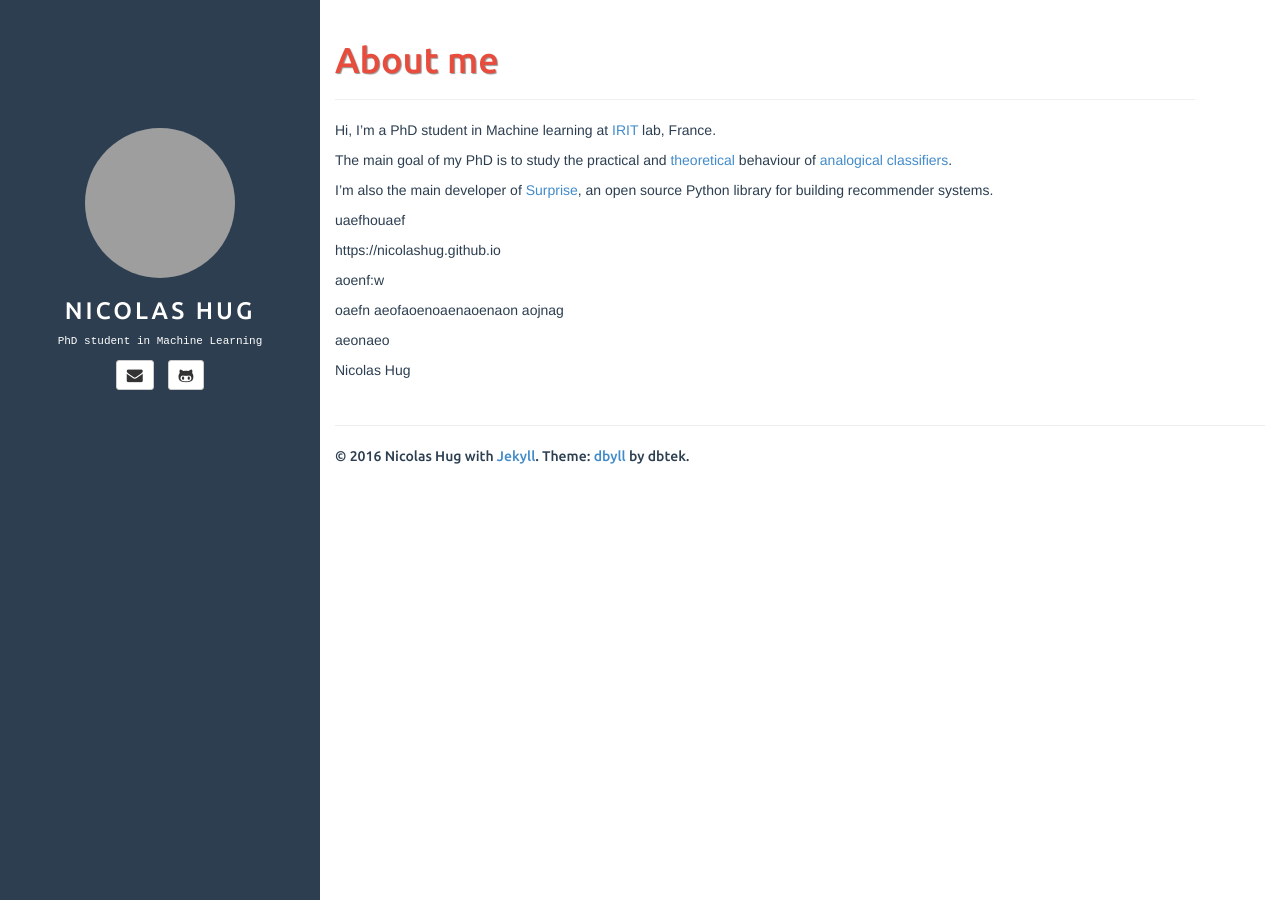
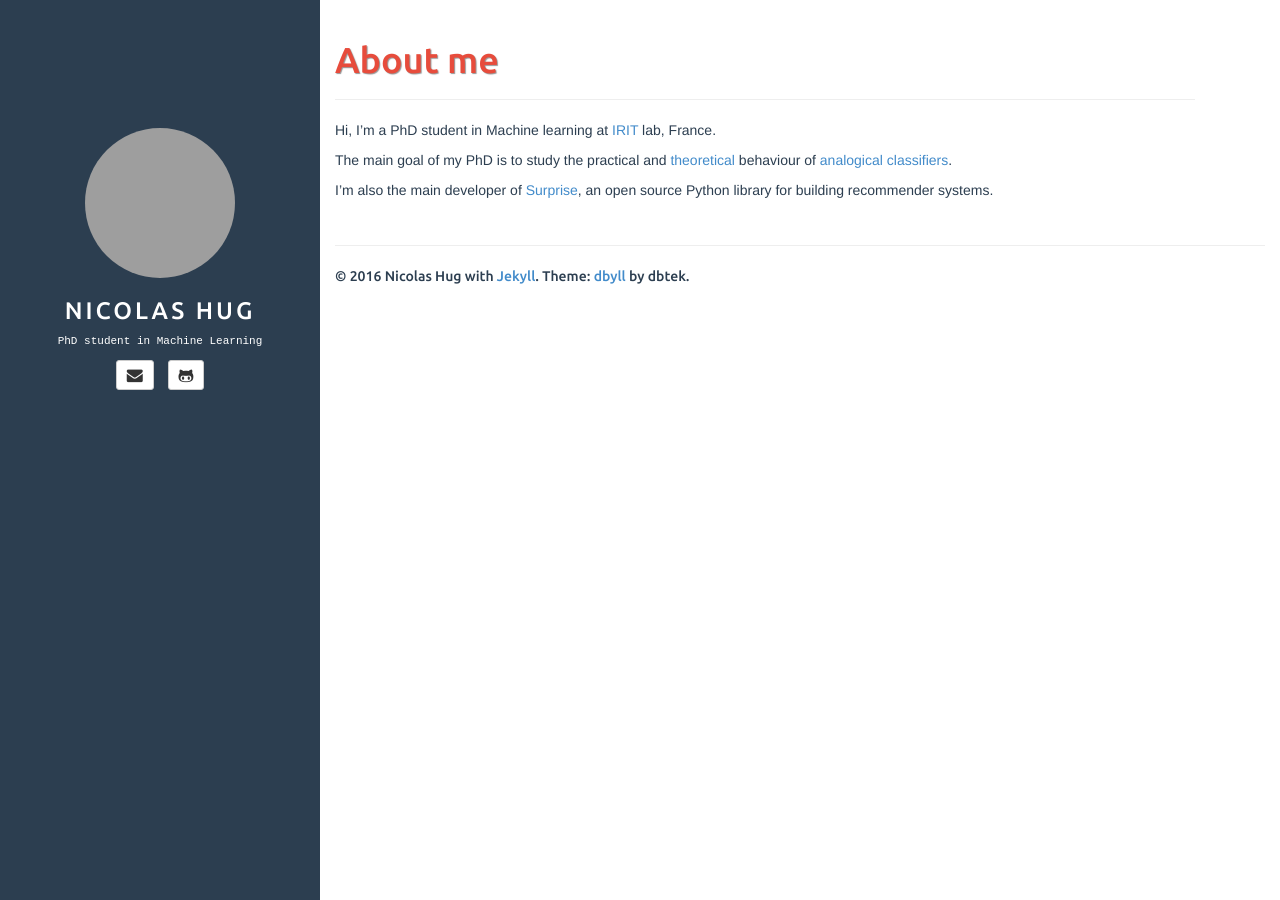
Before and after one commit to NicolasHug/nicolashug.github.io, a Jekyll site: the page built from index.md, in a window 1280 px wide. Built offline with Jekyll 4.4.1, drawn with Linux system fonts in a browser that asks for light colours; grey boxes are pictures that could not be loaded.

Commit message:
getting cleaner...

```diff
--- a/index.md
+++ b/index.md
@@ -12,17 +12,3 @@ The main goal of my PhD is to study the practical and
 
 I'm also the main developer of [Surprise](http://surpriselib.com/), an open
 source Python library for building recommender systems.
-
-uaefhouaef
-
-{{ site.github.url }}
-
-aoenf:w
-
-oaefn
-aeofaoenoaenaoenaon
-aojnag
-
-aeonaeo
-
-{{ site.author.name }}
```
